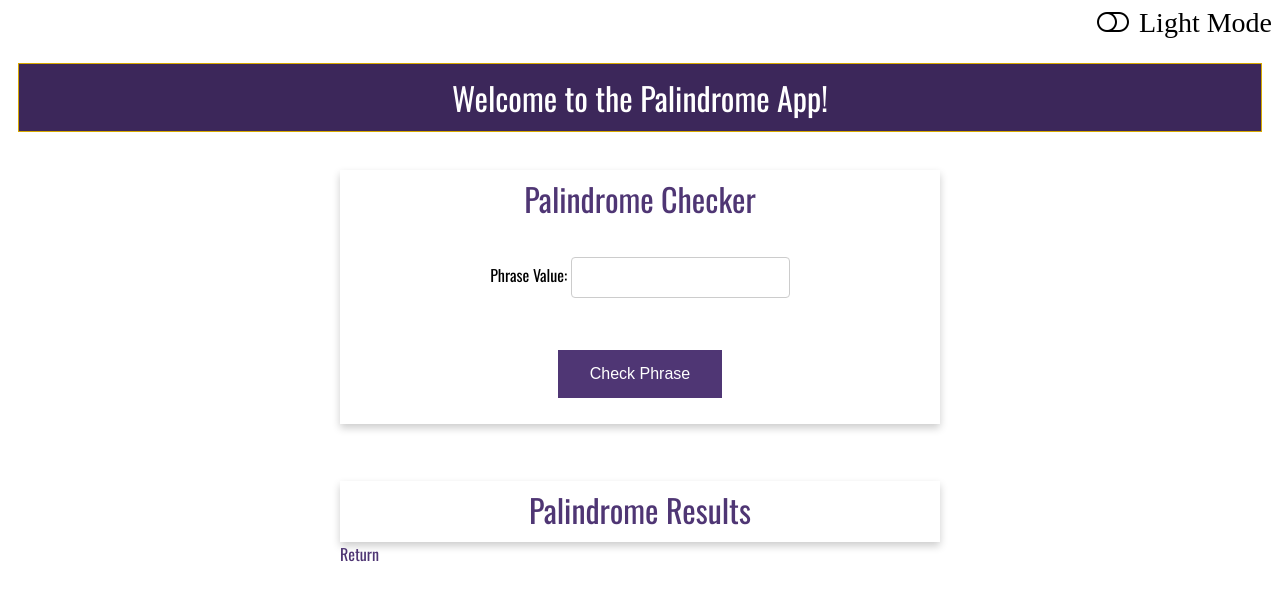
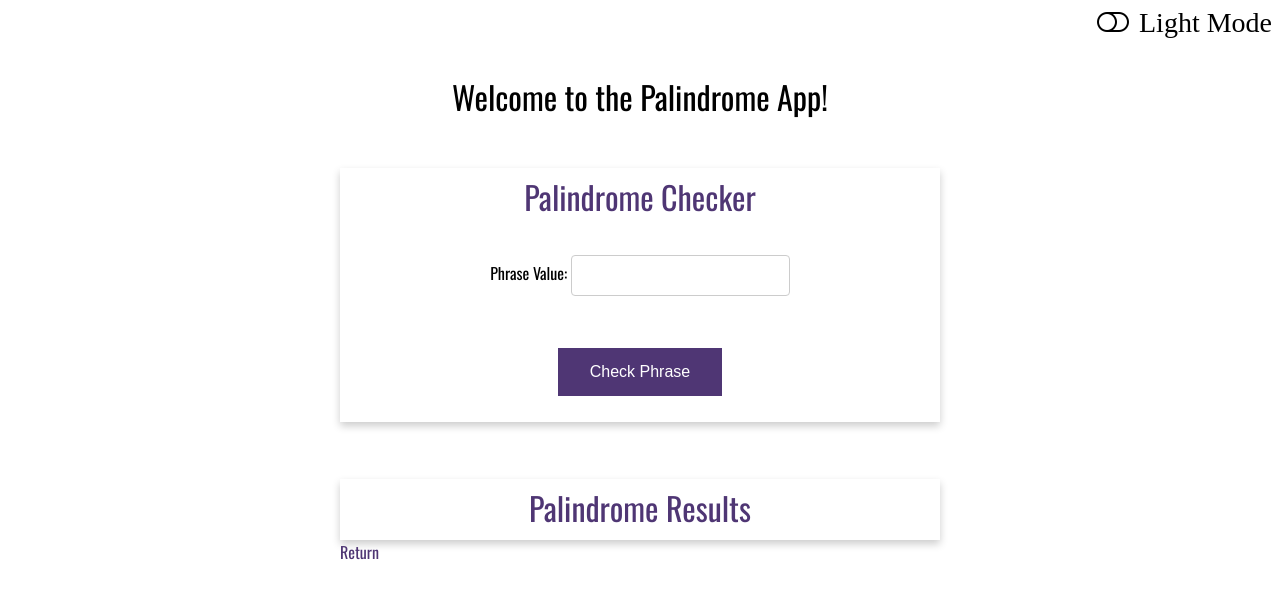
Before and after one commit to KyleHoc/web-330, a plain HTML site: page week-2/hochdoerfer-palindrome.html in a window 1280 px wide. Drawn offline with nearby package versions, Linux system fonts and the light colour scheme.

Commit message:
Assignment 2.2 complete

```diff
--- a/week-2/hochdoerfer-palindrome.css
+++ b/week-2/hochdoerfer-palindrome.css
@@ -3,6 +3,16 @@ Author: Kyle Hochdoerfer
 Date: 5/29/23
 Description: Styling for hochdoerfer-palindrome.html
 */
+
+/*Import theme.css for the heading light-dark theme variables*/
+@import url("../theme.css");
+
+/*Set the border, background color, and text color of the main heading*/
+h1{
+    border: none;
+    background-color:var(--background-color);
+    color: var(--text-color);
+}
 
 /*Center a card, it's content, and set the width to 100%*/
 .card{
```
Also changed, not shown: week-2/hochdoerfer-palindrome.html (+1 -1 lines).
